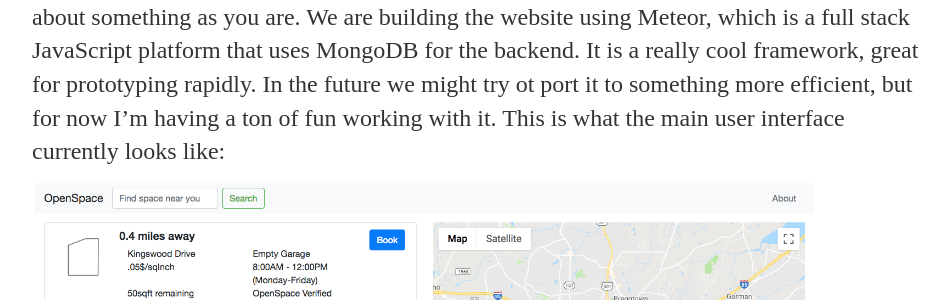
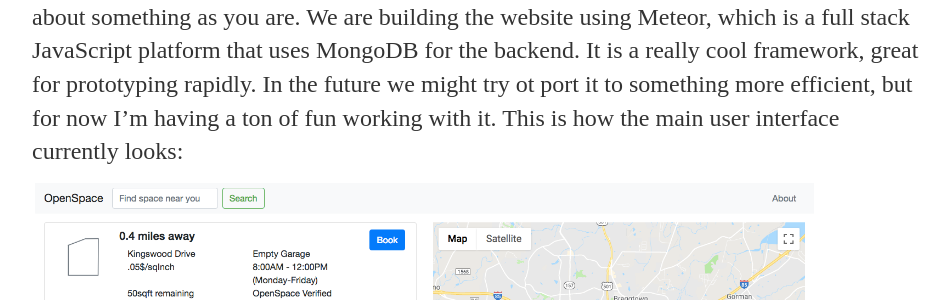
Before and after one commit to 16francej/16francej.github.io, a Jekyll site: the page built from _posts/2018-10-17-OpenSpace:-Peer-to-peer-self-storage.md, in a window 1280 px wide and 900 px high. Shown: the part 422-722 px from the top of the window, without its empty margins (160-1107 px from the left). Built offline with Jekyll 4.4.1, drawn with Linux system fonts in a browser that asks for light colours; some of the changed text lies outside the part shown.

Commit message:
Update 2018-10-17-OpenSpace:-Peer-to-peer-self-storage.md

```diff
--- a/_posts/2018-10-17-OpenSpace:-Peer-to-peer-self-storage.md
+++ b/_posts/2018-10-17-OpenSpace:-Peer-to-peer-self-storage.md
@@ -4,7 +4,7 @@ title: "OpenSpace: Peer-to-Peer Self-Storage"
 date: 2018-10-17
 ---
 
-I've spent a lot of my time in the last few months developing a startup. I was lucky enough to participate in the Melissa and Doug Entrepreneurship program last summer which gave me a grant to work on the project full time. This past weekend I built part of the web app at Hack Duke. It was a ton of fun, and my team won "Best Project Hack". I'm a huge fan of hackathons, its always fun to come together with a group of people who are as passionate about something as you are. We are building the website using Meteor, which is a full stack JavaScript platform that uses MongoDB for the backend. It is a really cool framework, great for prototyping rapidly. In the future we might try ot port it to something more efficient, but for now I'm having a ton of fun working with it. This is what the main user interface currently looks like:
+I've spent a lot of my time in the last few months developing a startup. I was lucky enough to participate in the Melissa and Doug Entrepreneurship program last summer which gave me a grant to work on the project full time. This past weekend I built part of the web app at Hack Duke. It was a ton of fun, and my team won "Best Project Hack". I'm a huge fan of hackathons, its always fun to come together with a group of people who are as passionate about something as you are. We are building the website using Meteor, which is a full stack JavaScript platform that uses MongoDB for the backend. It is a really cool framework, great for prototyping rapidly. In the future we might try ot port it to something more efficient, but for now I'm having a ton of fun working with it. This is how the main user interface currently looks:
 <img src="/assets/OpenSpace_Layout.png"
      alt="OpenSpace"
      style="float: center; margin-top: 10px; margin-bottom: 10px;" width='auto' height='400'>
```
